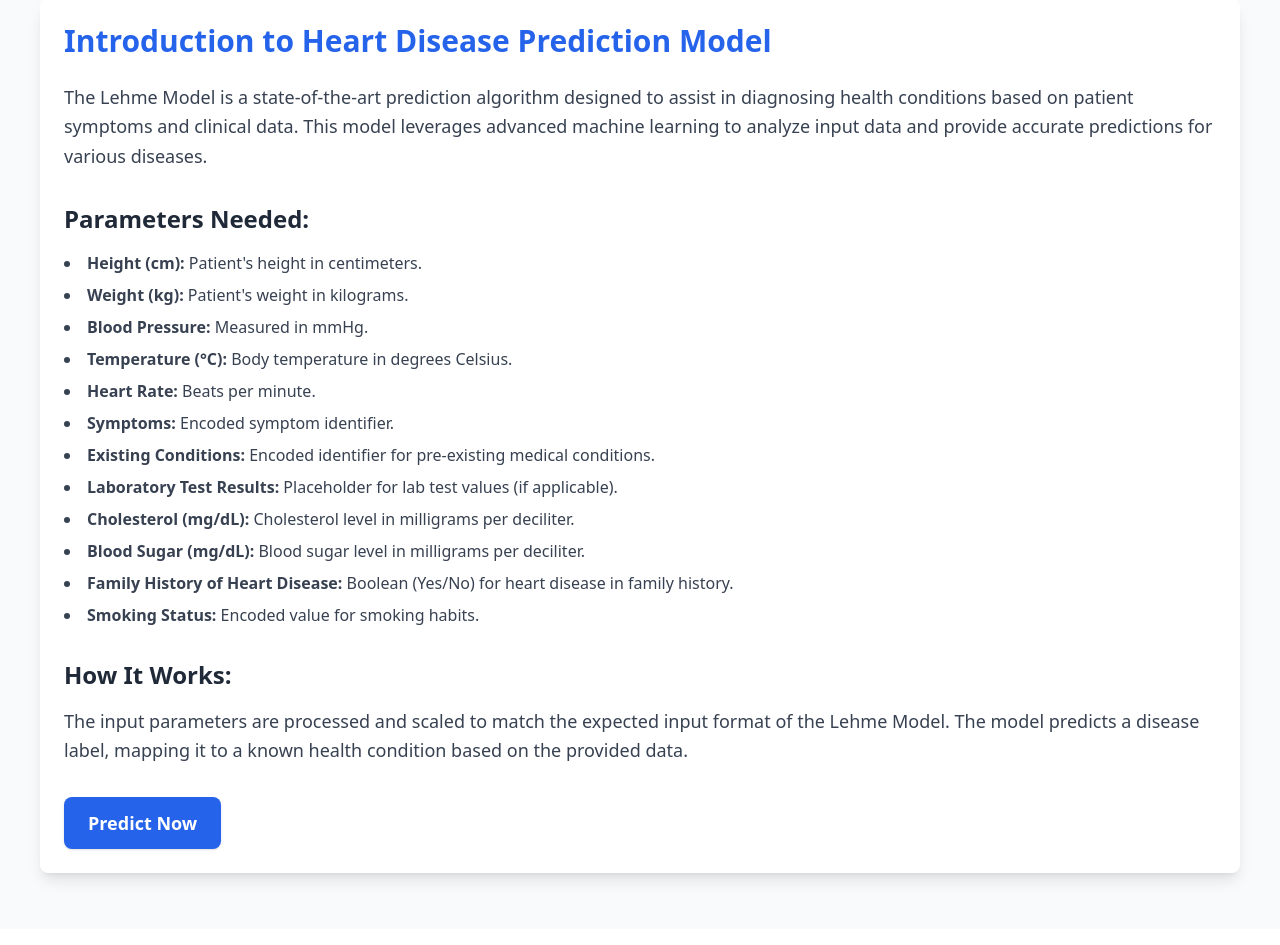
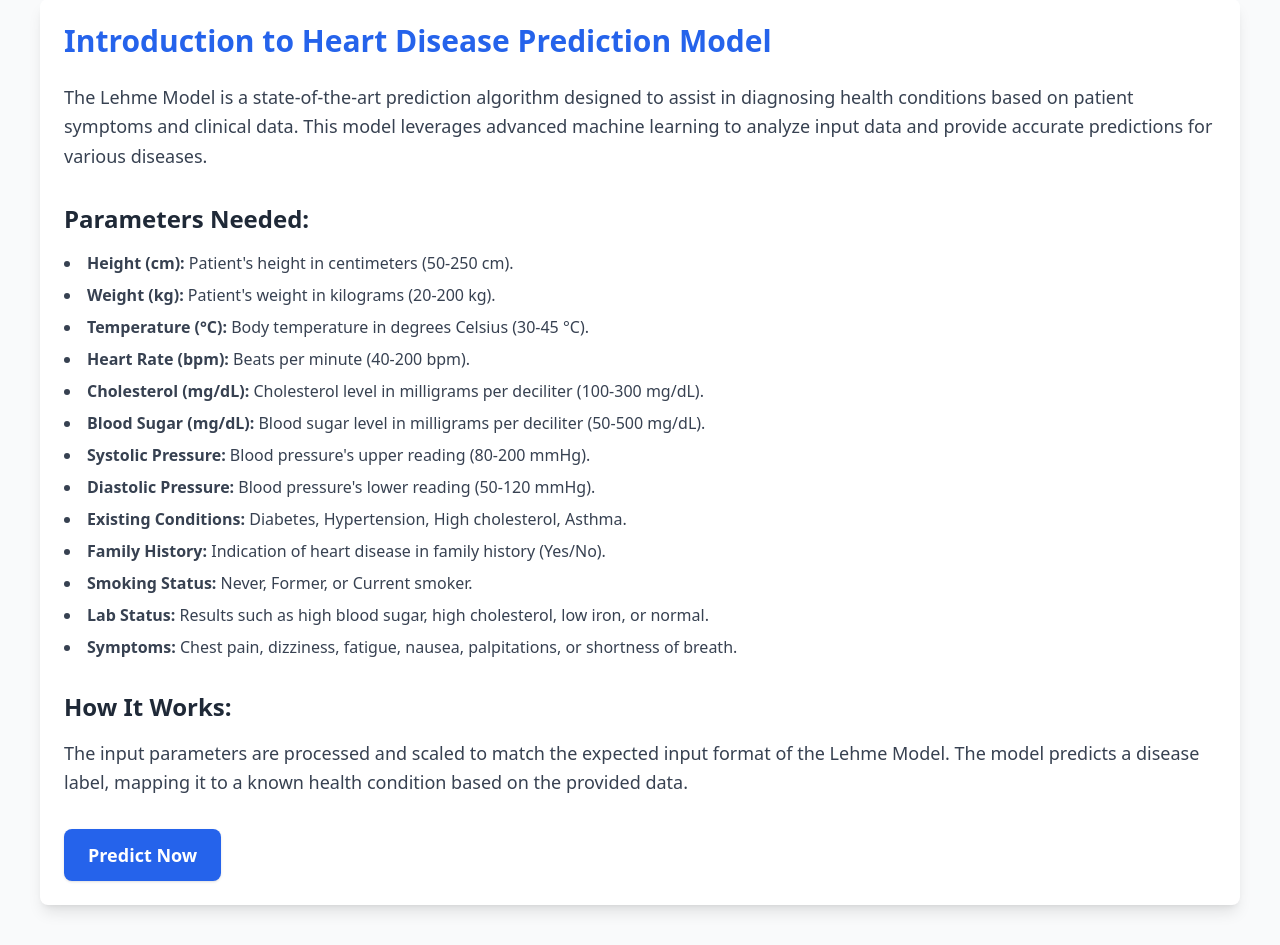
Before and after one commit to rprakashdass/hospital-management-system, a Django app: page /lehme/ in a window 1280 px wide. Shown: the part 121-1066 px from the top of the page. Before the commit the page ends 1006 px from the top, so only its background shows below. Run offline with Django 5.2, Linux system fonts and the light colour scheme; parts of the project's set-up code (start-up, migrations or seed data) failed here and were passed over; some libraries are stand-ins or nearby versions.

Commit message:
fix bugs on model prediction

```diff
--- a/model/templates/model_home.html
+++ b/model/templates/model_home.html
@@ -14,18 +14,19 @@
         <div class="mb-8">
             <h2 class="text-2xl font-bold text-gray-800 mb-4">Parameters Needed:</h2>
             <ul class="list-disc list-inside text-gray-700 space-y-2">
-                <li><strong>Height (cm):</strong> Patient's height in centimeters.</li>
-                <li><strong>Weight (kg):</strong> Patient's weight in kilograms.</li>
-                <li><strong>Blood Pressure:</strong> Measured in mmHg.</li>
-                <li><strong>Temperature (°C):</strong> Body temperature in degrees Celsius.</li>
-                <li><strong>Heart Rate:</strong> Beats per minute.</li>
-                <li><strong>Symptoms:</strong> Encoded symptom identifier.</li>
-                <li><strong>Existing Conditions:</strong> Encoded identifier for pre-existing medical conditions.</li>
-                <li><strong>Laboratory Test Results:</strong> Placeholder for lab test values (if applicable).</li>
-                <li><strong>Cholesterol (mg/dL):</strong> Cholesterol level in milligrams per deciliter.</li>
-                <li><strong>Blood Sugar (mg/dL):</strong> Blood sugar level in milligrams per deciliter.</li>
-                <li><strong>Family History of Heart Disease:</strong> Boolean (Yes/No) for heart disease in family history.</li>
-                <li><strong>Smoking Status:</strong> Encoded value for smoking habits.</li>
+                <li><strong>Height (cm):</strong> Patient's height in centimeters (50-250 cm).</li>
+                <li><strong>Weight (kg):</strong> Patient's weight in kilograms (20-200 kg).</li>
+                <li><strong>Temperature (°C):</strong> Body temperature in degrees Celsius (30-45 °C).</li>
+                <li><strong>Heart Rate (bpm):</strong> Beats per minute (40-200 bpm).</li>
+                <li><strong>Cholesterol (mg/dL):</strong> Cholesterol level in milligrams per deciliter (100-300 mg/dL).</li>
+                <li><strong>Blood Sugar (mg/dL):</strong> Blood sugar level in milligrams per deciliter (50-500 mg/dL).</li>
+                <li><strong>Systolic Pressure:</strong> Blood pressure's upper reading (80-200 mmHg).</li>
+                <li><strong>Diastolic Pressure:</strong> Blood pressure's lower reading (50-120 mmHg).</li>
+                <li><strong>Existing Conditions:</strong> Diabetes, Hypertension, High cholesterol, Asthma.</li>
+                <li><strong>Family History:</strong> Indication of heart disease in family history (Yes/No).</li>
+                <li><strong>Smoking Status:</strong> Never, Former, or Current smoker.</li>
+                <li><strong>Lab Status:</strong> Results such as high blood sugar, high cholesterol, low iron, or normal.</li>
+                <li><strong>Symptoms:</strong> Chest pain, dizziness, fatigue, nausea, palpitations, or shortness of breath.</li>
             </ul>
         </div>
 
@@ -43,5 +44,4 @@
     </div>
 </div>
 
-
 {% endblock content %}
--- a/model/views.py
+++ b/model/views.py
@@ -1,73 +1,157 @@
 from django.shortcuts import render
+from django.http import JsonResponse
 from .forms import SymptomsForm
+import pandas as pd
 import joblib
-import numpy as np
-import pandas as pd
+import os
 
 
 def home(request):
     return render(request, "model_home.html")
 
 
-model_data = joblib.load('model/model.pkl')
-model = model_data['model']
-scaler = model_data['scaler']
-label_encoder = model_data['label_encoder']
-features = model_data['features']
-
-disease_labels = {}
-disease_labels[0] = 'Arrhythmia'
-disease_labels[1] = 'Coronory Artery Disease'
-disease_labels[2] = 'Heart Dieases'
-disease_labels[3] = 'Hypertension'
-disease_labels[4] = 'Stroke'
-disease_labels[5] = 'Unknown'
-
-print(disease_labels)
+def load_models():
+    try:
+        import os
+        BASE_DIR = os.path.dirname(os.path.abspath(__file__))
+        model = joblib.load(os.path.join(BASE_DIR, 'pickle_files', 'knn_model.pkl'))
+        # scaler = joblib.load(os.path.join(BASE_DIR, 'pickle_files', 'scaler.pkl'))
+        # one_hot_encoder = joblib.load(os.path.join(BASE_DIR, 'pickle_files', 'encoder.pkl'))
+        label_encoder = joblib.load(os.path.join(BASE_DIR, 'pickle_files', 'label_encoder.pkl'))
+        return model, label_encoder
+        # return model, scaler, one_hot_encoder, label_encoder
+    except Exception as e:
+        print(f"Error loading models: {e}")
+        return None, None, None, None
 
 def predict_disease(request):
-    prediction = None
-    predicted_label = None
+
+    # model, scaler, one_hot_encoder, label_encoder = load_models()
+    model, label_encoder = load_models()
+
+    if not model:
+        return JsonResponse({'error': 'Model loading failed'}, status=500)
+
     if request.method == 'POST':
         form = SymptomsForm(request.POST)
         if form.is_valid():
-            user_input = form.cleaned_data
+            height = form.cleaned_data['height']
+            weight = form.cleaned_data['weight']
+            temperature = form.cleaned_data['temperature']
+            heart_rate = form.cleaned_data['heart_rate']
+            cholestrol = form.cleaned_data['cholestrol']
+            blood_sugar = form.cleaned_data['blood_sugar']
+            systolic = form.cleaned_data['systolic']
+            diastolic = form.cleaned_data['diastolic']
+            existing_conditions = form.cleaned_data['existing_conditions']
+            family_history = form.cleaned_data['family_history']
+            smoking_status = form.cleaned_data['smoking_status']
+            lab_status = form.cleaned_data['lab_status']
+            symptoms = form.cleaned_data['symptom']
 
-            # Prepare the input vector in the correct order
-            input_vector = [
-                user_input['height_cm'],
-                user_input['weight_kg'],
-                user_input['blood_pressure'],
-                user_input['temperature_c'],
-                user_input['heart_rate'],
-                int(user_input['symptoms']),  # Already encoded
-                int(user_input['existing_conditions']),  # Already encoded
-                0,  # Laboratory_Test_Results placeholder (update if applicable)
-                user_input['cholesterol_mg_dl'],
-                user_input['blood_sugar_mg_dl'],
-                int(user_input['family_history_heart_disease']),
-                int(user_input['smoking_status'])
+            categorical_columns = [
+                'Symptoms_chest pain', 'Symptoms_dizziness', 'Symptoms_fatigue',
+                'Symptoms_nausea', 'Symptoms_palpitations', 'Symptoms_shortness of breath',
+                'Existing_Conditions_Asthma', 'Existing_Conditions_Diabetes',
+                'Existing_Conditions_High Cholesterol', 'Existing_Conditions_Hypertension',
+                'Existing_Conditions_Thyroid', 'Laboratory_Test_Results_High Blood Sugar',
+                'Laboratory_Test_Results_High Cholesterol', 'Laboratory_Test_Results_Low Iron',
+                'Laboratory_Test_Results_Normal', 'Smoking_Status_Current',
+                'Smoking_Status_Former', 'Smoking_Status_Never',
+                'Family_History_Heart_Disease_No', 'Family_History_Heart_Disease_Yes'
             ]
 
-            # Convert input_vector to pandas DataFrame to match the model's expected input format
-            input_df = pd.DataFrame([input_vector], columns=features)
+            input_data = {col: [False] for col in categorical_columns}
 
-            # Scale the input
-            input_vector_scaled = scaler.transform(input_df)
+            if 'chest pain' in symptoms:
+                input_data['Symptoms_chest pain'] = [True]
+            if 'dizziness' in symptoms:
+                input_data['Symptoms_dizziness'] = [True]
+            if 'fatigue' in symptoms:
+                input_data['Symptoms_fatigue'] = [True]
+            if 'nausea' in symptoms:
+                input_data['Symptoms_nausea'] = [True]
+            if 'palpitations' in symptoms:
+                input_data['Symptoms_palpitations'] = [True]
+            if 'shortness of breath' in symptoms:
+                input_data['Symptoms_shortness of breath'] = [True]
 
-            # Make prediction
-            pred_encoded = model.predict(input_vector_scaled)
-            prediction = pred_encoded[0]
+            if 'Asthma' in existing_conditions:
+                input_data['Existing_Conditions_Asthma'] = [True]
+            if 'Diabetes' in existing_conditions:
+                input_data['Existing_Conditions_Diabetes'] = [True]
+            if 'High Cholesterol' in existing_conditions:
+                input_data['Existing_Conditions_High Cholesterol'] = [True]
+            if 'Hypertension' in existing_conditions:
+                input_data['Existing_Conditions_Hypertension'] = [True]
+            if 'Thyroid' in existing_conditions:
+                input_data['Existing_Conditions_Thyroid'] = [True]
 
-            # Map the encoded prediction (numeric value) to the disease name
-            predicted_label = disease_labels[prediction]
+            if 'High Blood Sugar' in lab_status:
+                input_data['Laboratory_Test_Results_High Blood Sugar'] = [True]
+            if 'High Cholesterol' in lab_status:
+                input_data['Laboratory_Test_Results_High Cholesterol'] = [True]
+            if 'Low Iron' in lab_status:
+                input_data['Laboratory_Test_Results_Low Iron'] = [True]
+            if 'Normal' in lab_status:
+                input_data['Laboratory_Test_Results_Normal'] = [True]
 
-            # Print the results for debugging
-            print("Input Vector (Scaled):", input_df)
-            print("Encoded Prediction:", prediction)
-            print("Predicted Label:", predicted_label)
+            if smoking_status == 'Current':
+                input_data['Smoking_Status_Current'] = [True]
+            if smoking_status == 'Former':
+                input_data['Smoking_Status_Former'] = [True]
+            if smoking_status == 'Never':
+                input_data['Smoking_Status_Never'] = [True]
+
+            if family_history == 'Yes':
+                input_data['Family_History_Heart_Disease_Yes'] = [True]
+            else:
+                input_data['Family_History_Heart_Disease_No'] = [True]
+
+            input_data['Height_cm'] = [height]
+            input_data['Weight_kg'] = [weight]
+            input_data['Temperature_C'] = [temperature]
+            input_data['Heart_Rate'] = [heart_rate]
+            input_data['Cholesterol_mg_dL'] = [cholestrol]
+            input_data['Blood_Sugar_mg_dL'] = [blood_sugar]
+            input_data['Systolic_BP'] = [systolic]
+            input_data['Diastolic_BP'] = [diastolic]
+
+            # input data as a dataframe
+            input_df = pd.DataFrame(input_data)
+
+            # re-defining models
+            model_columns = [
+                'Height_cm', 'Weight_kg', 'Temperature_C', 'Heart_Rate', 'Cholesterol_mg_dL',
+                'Blood_Sugar_mg_dL', 'Symptoms_chest pain', 'Symptoms_dizziness', 'Symptoms_fatigue',
+                'Symptoms_nausea', 'Symptoms_palpitations', 'Symptoms_shortness of breath',
+                'Existing_Conditions_Asthma', 'Existing_Conditions_Diabetes',
+                'Existing_Conditions_High Cholesterol', 'Existing_Conditions_Hypertension',
+                'Existing_Conditions_Thyroid', 'Laboratory_Test_Results_High Blood Sugar',
+                'Laboratory_Test_Results_High Cholesterol', 'Laboratory_Test_Results_Low Iron',
+                'Laboratory_Test_Results_Normal', 'Smoking_Status_Current',
+                'Smoking_Status_Former', 'Smoking_Status_Never',
+                'Family_History_Heart_Disease_No', 'Family_History_Heart_Disease_Yes',
+                'Systolic_BP', 'Diastolic_BP'
+            ]
+
+            for col in model_columns:
+                if col not in input_df.columns:
+                    input_df[col] = 0  # missing columns handled
+
+            input_df = input_df[model_columns]
+
+            prediction = model.predict(input_df)
+
+            # Getting disease name using label encoding
+            disease_name = label_encoder.inverse_transform(prediction)
+
+            # displaying the prediction
+            return render(request, 'predict.html', {'prediction': disease_name[0]})
+
+        else:
+            return JsonResponse({'error': 'Invalid form input'}, status=400)
 
     else:
         form = SymptomsForm()
-
-    return render(request, 'predict.html', {'form': form, 'prediction': predicted_label})
+        return render(request, 'predict.html', {'form': form, 'prediction': None})
```
Also changed, not shown: model/forms.py (+120 -38 lines), model/templates/predict.html (+10 -12 lines), README.md, db.sqlite3, 4 other files.
